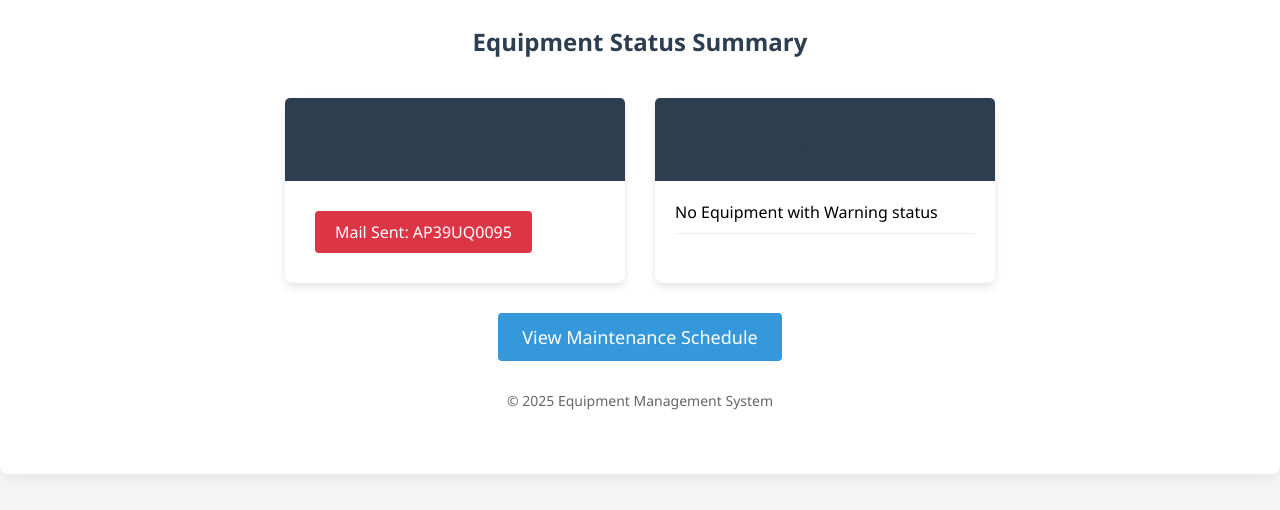
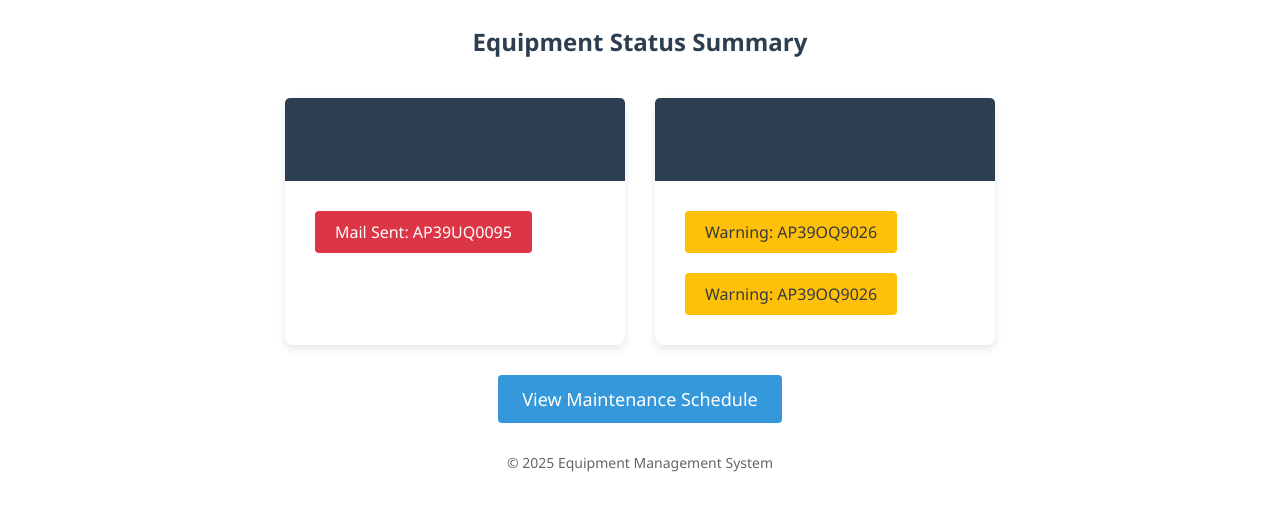
Before and after one commit to bimal-bp/Service_schedule_web, a plain HTML site: page index.html in a window 1280 px wide. Shown: the part 136-646 px from the top of the page. Drawn offline with Linux system fonts and the light colour scheme.

Commit message:
Update index.html

```diff
--- a/index.html
+++ b/index.html
@@ -1,3 +1,4 @@
+
 <!DOCTYPE html>
 <html lang="en">
 <head>
@@ -292,6 +293,7 @@
  <option value="Excavator">Excavators</option>
  <option value="Loader">Loaders</option>
  </select>
+ <button onclick="exportToExcel()">Export to Excel</button>
  <button onclick="showHomePage()">Back to Home</button>
  </div>
  </div>
@@ -460,7 +462,7 @@
  const cells = tr[i].cells;
  const equipmentType = cells[1].textContent;
  const equipmentId = cells[0].textContent;
- if (equipmentType !== "Tipper" && equipmentId !== "AP39OQ9026 For 500 Hr") continue;
+ if (equipmentType !== "Tipper" && equipmentId !== "AP39OQ9026") continue;
  const statusCells = [
  cells[7], // 500hr status
  cells[12], // 1000hr status
```
